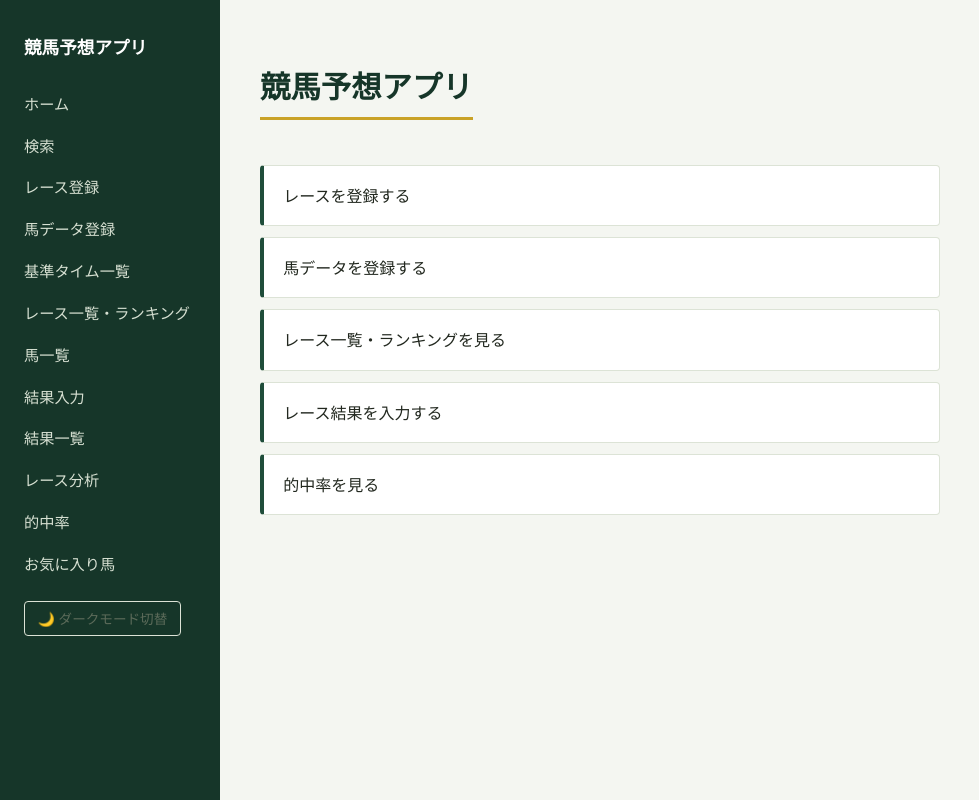
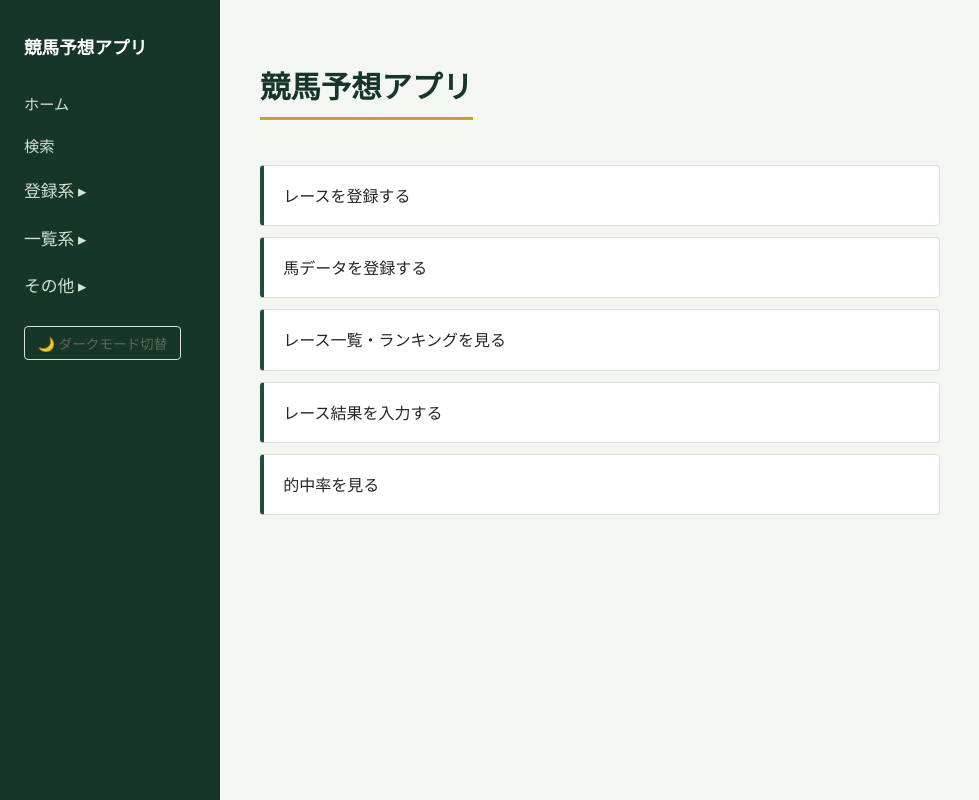
Before and after one commit to kiyosou/keiba-yosou-app, a FastAPI app: page / in a window 1280 px wide. Shown: the whole page, without its empty margins (0-979 px from the left). Run offline with FastAPI, Linux system fonts and the light colour scheme.

Commit message:
サイドバーの改善

```diff
--- a/static/style.css
+++ b/static/style.css
@@ -365,3 +365,64 @@ table th {
   max-width: 260px;
   min-width: 220px;
 }
+
+.nav-groups {
+  display: flex;
+  flex-direction: column;
+  gap: 0.6rem;
+}
+
+.nav-group {
+  position: relative;
+}
+
+.nav-group-label {
+  display: block;
+  color: #D7E0D2;
+  font-size: 1.05rem;
+  cursor: default;
+  padding: 0.1rem 0;
+}
+
+.nav-group:hover .nav-group-label {
+  color: var(--gold);
+}
+
+.nav-submenu {
+  display: none;
+  flex-direction: column;
+  position: absolute;
+  left: 100%;
+  top: -0.4rem;
+  margin-left: 0;
+  padding-left: 0.5rem;
+  background: transparent;
+  z-index: 50;
+}
+
+.nav-submenu > a:first-child {
+  border-top-left-radius: 6px;
+  border-top-right-radius: 6px;
+}
+
+.nav-submenu > a:last-child {
+  border-bottom-left-radius: 6px;
+  border-bottom-right-radius: 6px;
+}
+
+.nav-group:hover .nav-submenu {
+  display: flex;
+}
+
+.nav-submenu a {
+  font-size: 1.05rem;
+  padding: 0.5rem 1rem;
+  white-space: nowrap;
+  background: var(--turf-dark);
+  border: 1px solid rgba(255, 255, 255, 0.15);
+  border-top: none;
+}
+
+.nav-submenu a:first-child {
+  border-top: 1px solid rgba(255, 255, 255, 0.15);
+}
--- a/templates/base.html
+++ b/templates/base.html
@@ -11,19 +11,38 @@
 <div class="app-layout">
     <aside class="sidebar">
         <h2>競馬予想アプリ</h2>
-        <nav>
-            <a href="/">ホーム</a>
-            <a href="/search">検索</a>
+        <nav class="nav-groups">
+            <a href="/" class="nav-top">ホーム</a>
+            <a href="/search" class="nav-top">検索</a>
+
+            <div class="nav-group">
+                <span class="nav-group-label">登録系 ▸</span>
+                <div class="nav-submenu">
                     <a href="/races/add">レース登録</a>
                     <a href="/horses/new">馬データ登録</a>
-            <a href="/standard-times">基準タイム一覧</a>
+                    <a href="/results/input">結果入力</a>
+                </div>
+            </div>
+
+            <div class="nav-group">
+                <span class="nav-group-label">一覧系 ▸</span>
+                <div class="nav-submenu">
                     <a href="/races">レース一覧・ランキング</a>
                     <a href="/horses">馬一覧</a>
-            <a href="/results/input">結果入力</a>
                     <a href="/results/list">結果一覧</a>
+                    <a href="/results/stats">的中率</a>
+                    <a href="/standard-times">基準タイム一覧</a>
+                    <a href="/favorites">お気に入り馬</a>
                     <a href="/analysis">レース分析</a>
-            <a href="/results/stats">的中率</a>
-            <a href="/favorites">お気に入り馬</a>
+                </div>
+            </div>
+
+            <div class="nav-group">
+                <span class="nav-group-label">その他 ▸</span>
+                <div class="nav-submenu">
+                    <a href="/standard-times/import">基準タイム取り込み</a>
+                </div>
+            </div>
         </nav>
         <button class="theme-toggle" onclick="toggleTheme()">🌙 ダークモード切替</button>
     </aside>
```
Lines whose indentation alone changed are shown as unchanged.
